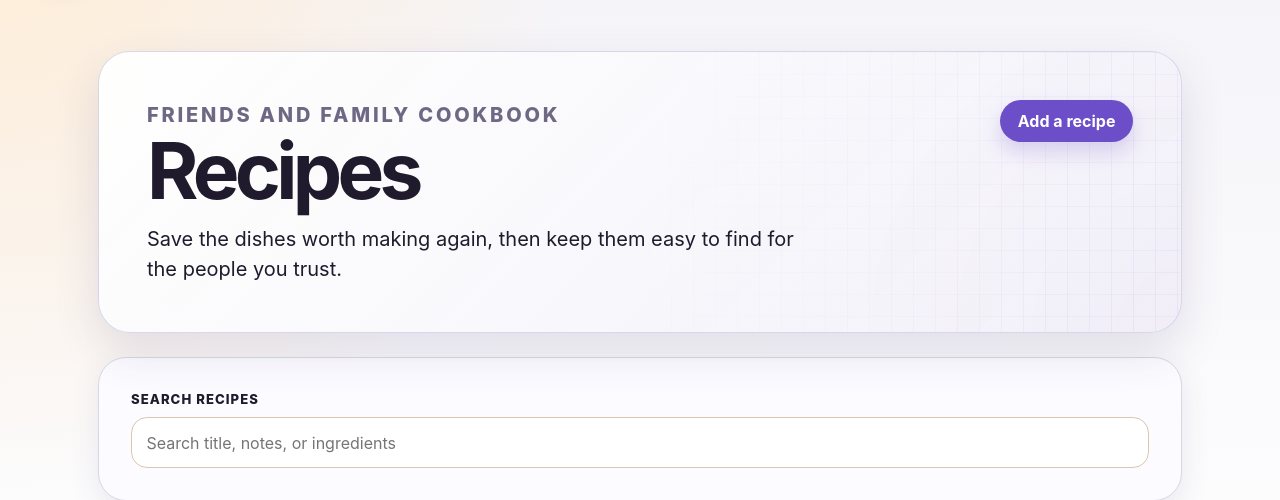
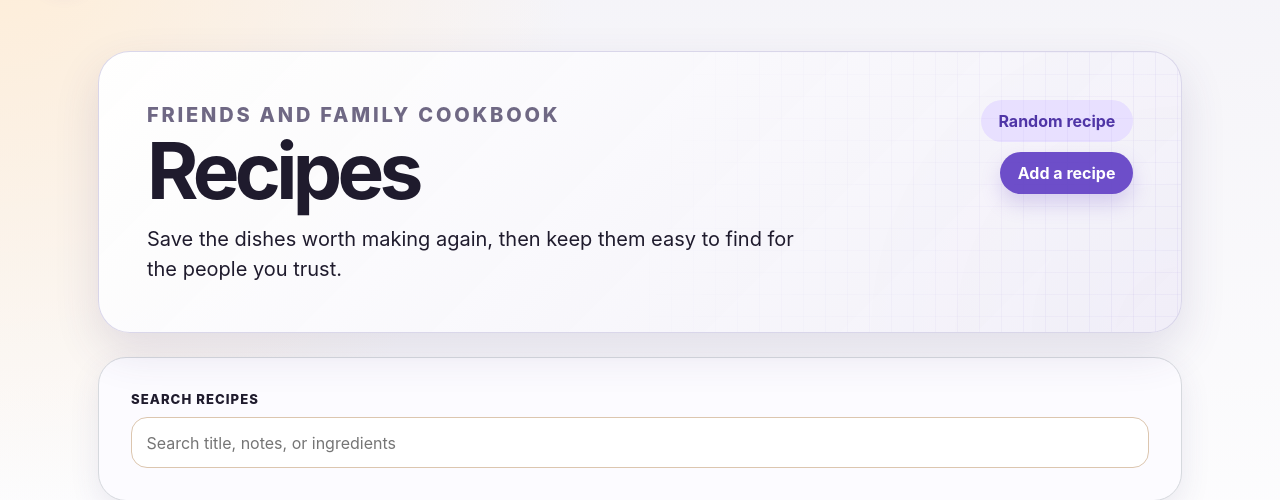
Before and after one commit to cleavernl/recipe-site, a Django app: page /recipes/ in a window 1280 px wide. Shown: the part 71-571 px from the top of the page. Run offline with Django 5.2, Linux system fonts and the light colour scheme; the visitor is signed in with stand-in values (Sample User, id 1); data comes from the database, SQL or seed files in the repository; data that the repository does not hold is empty.

Commit message:
Add Random recipe button on recipe list.
New /recipes/random/ view picks an active (non-deleted) recipe and
redirects to its detail page; if none exist, redirect to the list with an
info message. Hero actions group the new secondary button with Add recipe.

Co-authored-by: Cursor <cursoragent@cursor.com>

```diff
--- a/src/recipes/urls.py
+++ b/src/recipes/urls.py
@@ -8,6 +8,7 @@ app_name = "recipes"
 
 urlpatterns = [
     path("", views.RecipeListView.as_view(), name="list"),
+    path("random/", views.RandomRecipeView.as_view(), name="random"),
     path("new/", views.RecipeCreateView.as_view(), name="create"),
     path(
         "recently-deleted/",
--- a/src/recipes/views.py
+++ b/src/recipes/views.py
@@ -72,6 +72,17 @@ def rating_payload(recipe: Recipe, user) -> dict:
 
 def user_can_edit_recipe(user, recipe: Recipe) -> bool:
     return user.is_staff or recipe.owner_id == user.id
+
+
+class RandomRecipeView(PrivateRecipeMixin, View):
+    """Redirect to a random active (non-deleted) recipe."""
+
+    def get(self, request, *args, **kwargs):
+        recipe = active_recipes().order_by("?").only("slug").first()
+        if recipe is None:
+            messages.info(request, "There are no recipes to choose from yet.")
+            return redirect("recipes:list")
+        return redirect("recipes:detail", slug=recipe.slug)
 
 
 class RecipeListView(PrivateRecipeMixin, ListView):
--- a/src/static/site.css
+++ b/src/static/site.css
@@ -347,9 +347,18 @@ select:focus-visible {
   position: absolute;
 }
 
-.hero > * {
-  position: relative;
-  z-index: 1;
+.hero-actions {
+  align-items: stretch;
+  display: flex;
+  flex-direction: column;
+  flex-shrink: 0;
+  gap: 0.65rem;
+}
+
+@media (min-width: 761px) {
+  .hero-actions {
+    align-items: flex-end;
+  }
 }
 
 .hero h1,
--- a/src/templates/recipes/list.html
+++ b/src/templates/recipes/list.html
@@ -9,7 +9,10 @@
       <h1>Recipes</h1>
       <p>Save the dishes worth making again, then keep them easy to find for the people you trust.</p>
     </div>
-    <a class="button" href="{% url 'recipes:create' %}">Add a recipe</a>
+    <div class="hero-actions">
+      <a class="button secondary" href="{% url 'recipes:random' %}">Random recipe</a>
+      <a class="button" href="{% url 'recipes:create' %}">Add a recipe</a>
+    </div>
   </section>
 
   <form class="search" method="get" autocomplete="off" data-recipe-list-search>
```
Also changed, not shown: src/recipes/tests.py (+26 -0 lines).
